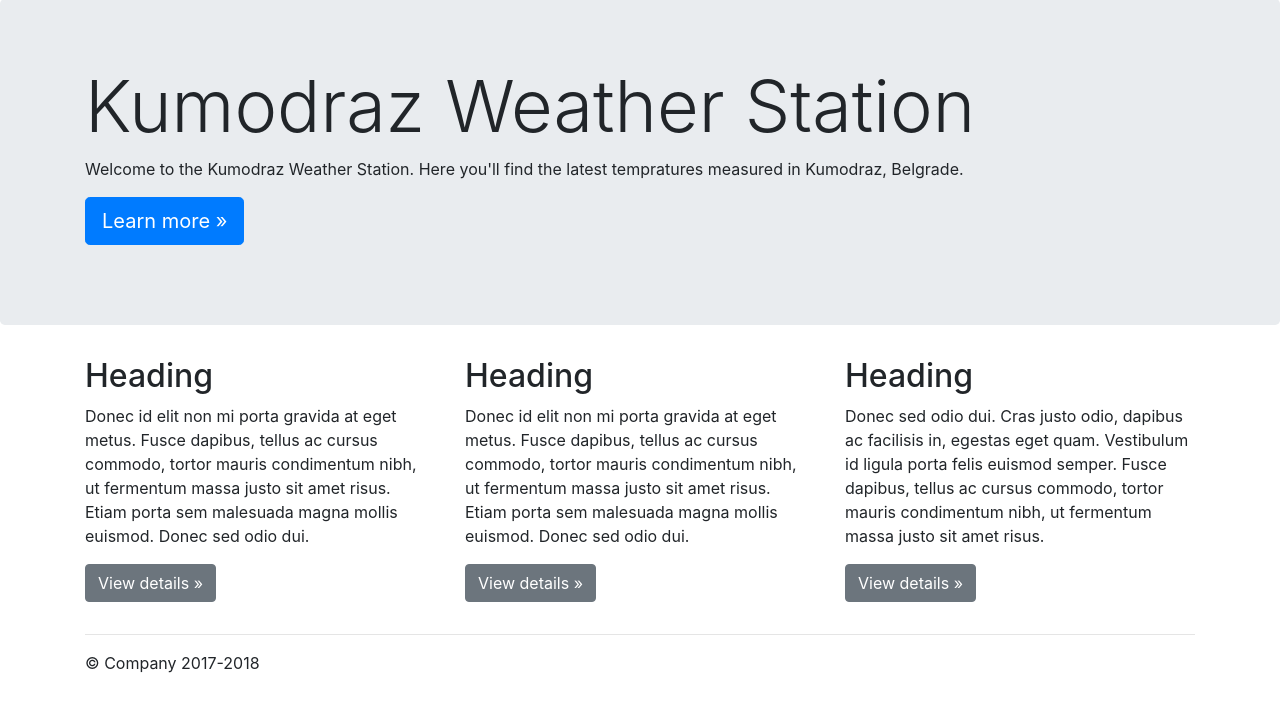
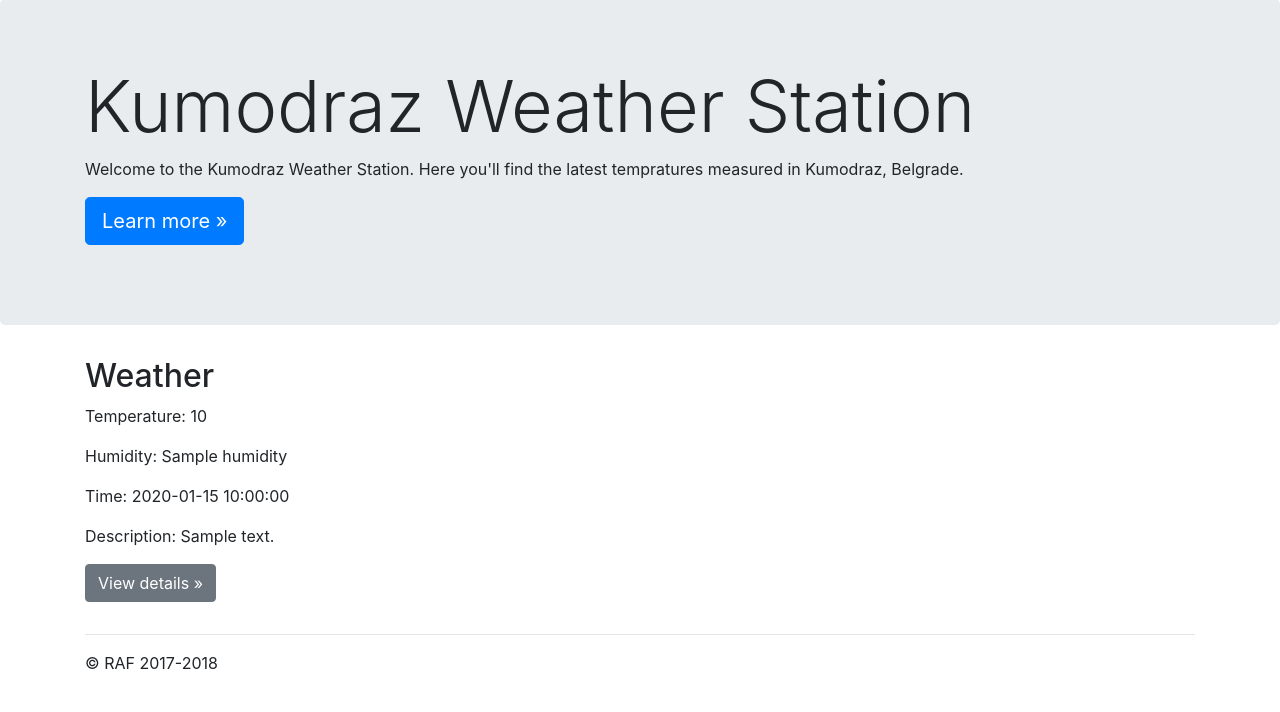
Before and after one commit to nalogzafakultet/mob-proj, a Python web app: template test_app/kumodraz/templates/index.html in a window 1280 px wide. Shown: the part 57-769 px from the top of the page. Run offline with Jinja, Linux system fonts and the light colour scheme; the template is opened without the code that fills it: most values are stand-ins (such as "Sample title", 1, 10 or a date in 2020); some libraries are stand-ins or nearby versions.

Commit message:
add weathers from db

```diff
--- a/test_app/kumodraz/templates/index.html
+++ b/test_app/kumodraz/templates/index.html
@@ -11,6 +11,7 @@
 
     <!-- Bootstrap core CSS -->
     <link href="https://stackpath.bootstrapcdn.com/bootstrap/4.1.1/css/bootstrap.min.css" rel="stylesheet">
+      <link rel="icon" href="{{ url_for('static', filename='img/favicon.png') }}">
 
     <!-- Custom styles for this template -->
     <link href="{{ url_for('static', filename='css/jumbotron.css') }}" rel="stylesheet">
@@ -65,21 +66,16 @@
       <div class="container">
         <!-- Example row of columns -->
         <div class="row">
+            {% for weather in weathers %}
           <div class="col-md-4">
-            <h2>Heading</h2>
-            <p>Donec id elit non mi porta gravida at eget metus. Fusce dapibus, tellus ac cursus commodo, tortor mauris condimentum nibh, ut fermentum massa justo sit amet risus. Etiam porta sem malesuada magna mollis euismod. Donec sed odio dui. </p>
-            <p><a class="btn btn-secondary" href="#" role="button">View details &raquo;</a></p>
+            <h2>Weather</h2>
+            <p>Temperature: {{ weather['temperature'] }}</p>
+              <p>Humidity: {{ weather['humidity'] }}</p>
+              <p>Time: {{ weather['time'] }}</p>
+              <p>Description: {{ weather['description'] }}</p>
+              <p><a class="btn btn-secondary" href="#" role="button">View details &raquo;</a></p>
           </div>
-          <div class="col-md-4">
-            <h2>Heading</h2>
-            <p>Donec id elit non mi porta gravida at eget metus. Fusce dapibus, tellus ac cursus commodo, tortor mauris condimentum nibh, ut fermentum massa justo sit amet risus. Etiam porta sem malesuada magna mollis euismod. Donec sed odio dui. </p>
-            <p><a class="btn btn-secondary" href="#" role="button">View details &raquo;</a></p>
-          </div>
-          <div class="col-md-4">
-            <h2>Heading</h2>
-            <p>Donec sed odio dui. Cras justo odio, dapibus ac facilisis in, egestas eget quam. Vestibulum id ligula porta felis euismod semper. Fusce dapibus, tellus ac cursus commodo, tortor mauris condimentum nibh, ut fermentum massa justo sit amet risus.</p>
-            <p><a class="btn btn-secondary" href="#" role="button">View details &raquo;</a></p>
-          </div>
+          {% endfor %}
         </div>
 
         <hr>
@@ -89,7 +85,7 @@
     </main>
 
     <footer class="container">
-      <p>&copy; Company 2017-2018</p>
+      <p>&copy; RAF 2017-2018</p>
     </footer>
 
     <!-- Bootstrap core JavaScript
--- a/test_app/kumodraz/utils/config.py
+++ b/test_app/kumodraz/utils/config.py
@@ -1,2 +1,7 @@
 DB_HOST = '167.99.39.202'
 DB_PORT = 27017
+
+DB_DATABASE_NAME = 'weather_db'
+DB_COLLECTION_NAME = 'weather'
+
+DATE_FORMAT = '%Y-%m-%d %H:%M:%S.%f'
--- a/test_app/kumodraz/utils/db.py
+++ b/test_app/kumodraz/utils/db.py
@@ -1,7 +1,9 @@
 from pymongo import MongoClient
 from .config import *
 
-db = MongoClient(
+client = MongoClient(
     host=DB_HOST,
     port=DB_PORT
 )
+
+db = client[DB_DATABASE_NAME]
--- a/test_app/kumodraz/views/views.py
+++ b/test_app/kumodraz/views/views.py
@@ -1,8 +1,10 @@
 from flask import request, jsonify, render_template, Blueprint
 from kumodraz.models import weather
+from pprint import pprint as pp
 
 main_blueprint = Blueprint('main_blueprint', __name__)
 
 @main_blueprint.route('/', methods=['GET'])
 def index():
-	return render_template('index.html')
+    weathers = weather.get_all()
+    return render_template('index.html', weathers=weathers)
--- a/test_app/run.py
+++ b/test_app/run.py
@@ -1,4 +1,4 @@
 from kumodraz import app
 
 if __name__ == '__main__':
-    app.run(host='0.0.0.0', port=80)
+    app.run(host='0.0.0.0', port=8001, debug=True)
```
Also changed, not shown: test_app/kumodraz/bulk.json (added, +9 -0 lines), test_app/kumodraz/models/weather.py (+19 -4 lines), test_app/kumodraz/static/img/favicon.png (added).
